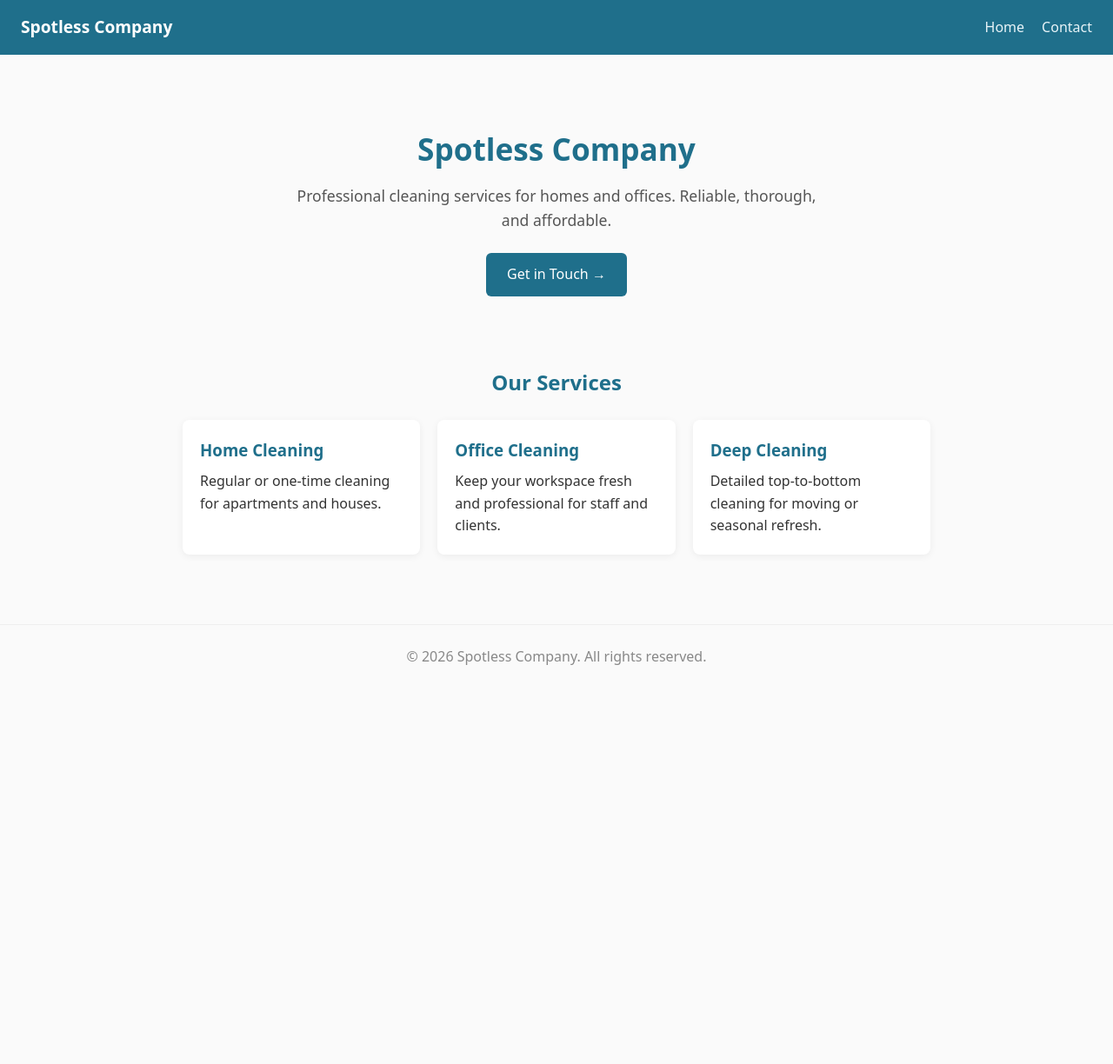
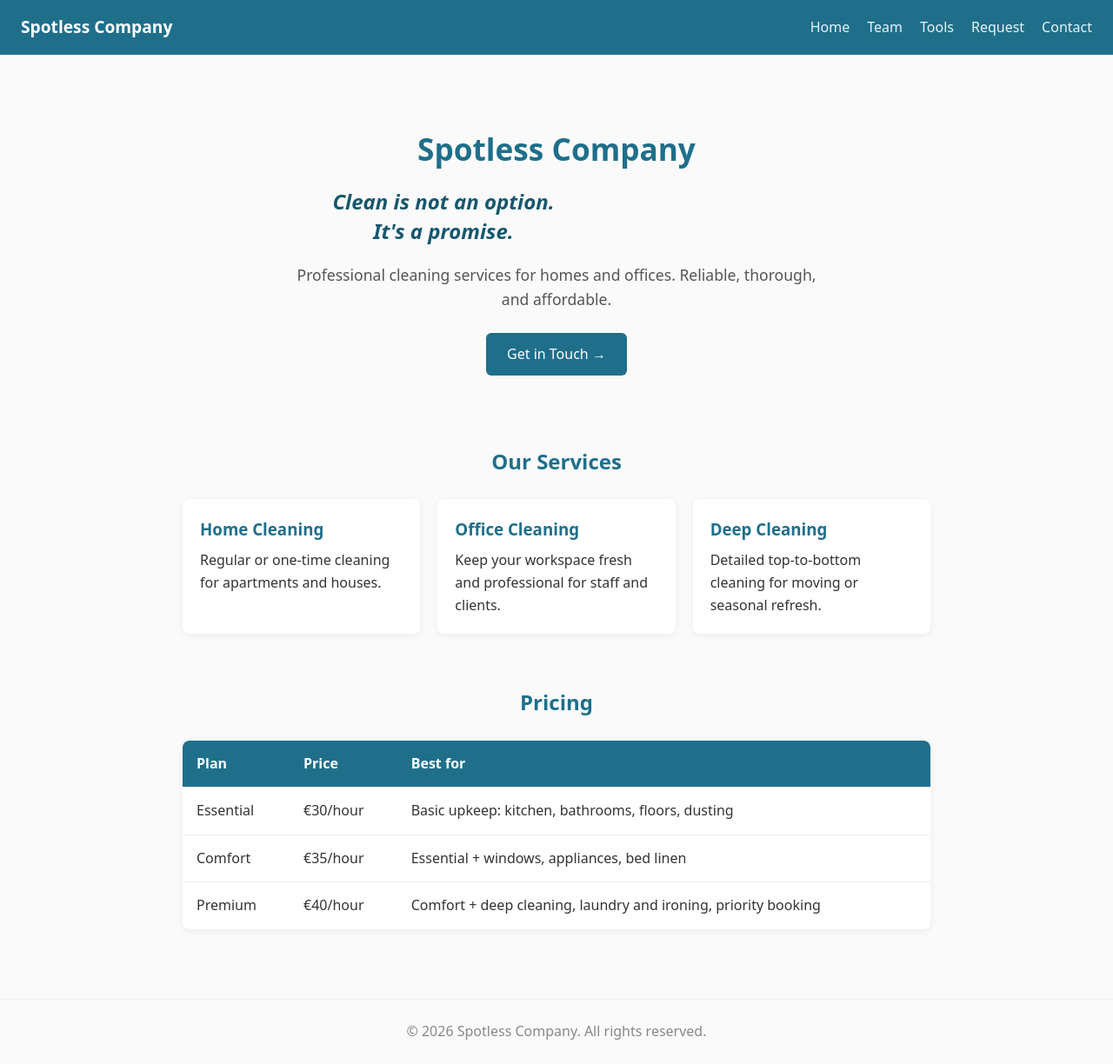
Before and after one commit to juliepiao0547-crypto/spotless--company, a plain HTML site: page index.html in a window 1280 px wide. Shown: the whole page at 87% size. Before the commit the page ends 800 px from the top, so only its background shows below. Drawn offline with Linux system fonts and the light colour scheme.

Commit message:
Update index.html

```diff
--- a/index.html
+++ b/index.html
@@ -11,6 +11,9 @@
     <a class="brand" href="index.html">Spotless Company</a>
     <div class="links">
       <a href="index.html">Home</a>
+      <a href="team.html">Team</a>
+      <a href="tools.html">Tools</a>
+      <a href="request.html">Request</a>
       <a href="contact.html">Contact</a>
     </div>
   </nav>
@@ -18,6 +21,7 @@
   <main>
     <section class="hero">
       <h1>Spotless Company</h1>
+      <p class="slogan">Clean is not an option.<br>It's a promise.</p>
       <p>Professional cleaning services for homes and offices. Reliable, thorough, and affordable.</p>
       <a href="contact.html" class="btn">Get in Touch →</a>
     </section>
@@ -39,6 +43,38 @@
         </div>
       </div>
     </section>
+
+    <section class="pricing">
+      <h2>Pricing</h2>
+      <div class="table-wrap">
+        <table class="price-table">
+          <thead>
+            <tr>
+              <th>Plan</th>
+              <th>Price</th>
+              <th>Best for</th>
+            </tr>
+          </thead>
+          <tbody>
+            <tr>
+              <td class="plan-name">Essential</td>
+              <td class="price">€30/hour</td>
+              <td>Basic upkeep: kitchen, bathrooms, floors, dusting</td>
+            </tr>
+            <tr>
+              <td class="plan-name">Comfort</td>
+              <td class="price">€35/hour</td>
+              <td>Essential + windows, appliances, bed linen</td>
+            </tr>
+            <tr>
+              <td class="plan-name">Premium</td>
+              <td class="price">€40/hour</td>
+              <td>Comfort + deep cleaning, laundry and ironing, priority booking</td>
+            </tr>
+          </tbody>
+        </table>
+      </div>
+    </section>
   </main>
 
   <footer>© 2026 Spotless Company. All rights reserved.</footer>
```
